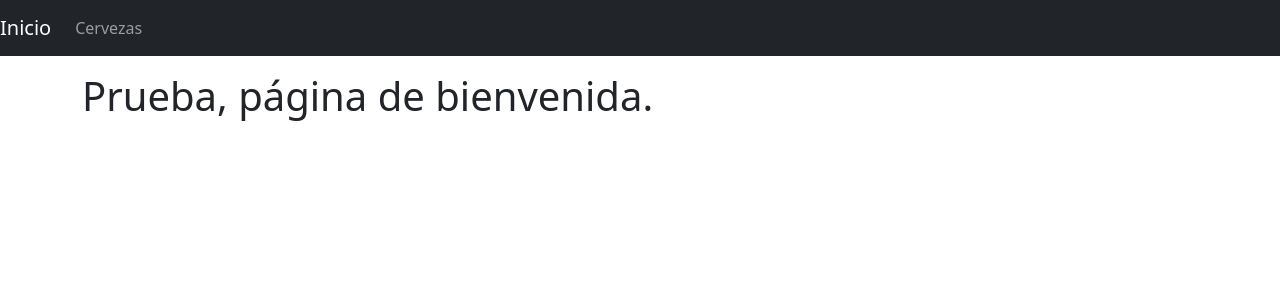
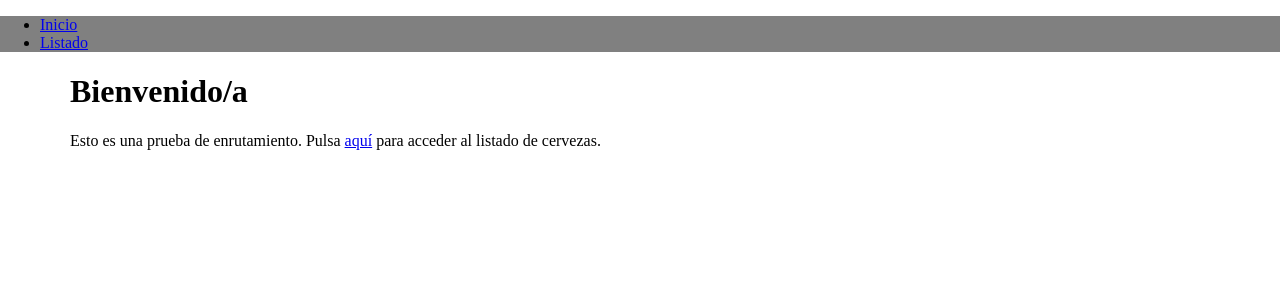
Before and after one commit to Jgonaz/vue-ts-punk-api, a Vue app: page / in a window 1280 px wide. Shown: the top 300 px of the page. Built offline with nearby package versions, Linux system fonts and the light colour scheme.

Commit message:
Llamada a API, añadir SASS.

```diff
--- a/package.json
+++ b/package.json
@@ -9,7 +9,6 @@
   },
   "dependencies": {
     "axios": "^0.27.2",
-    "bootstrap": "^5.1.3",
     "core-js": "^3.8.3",
     "jquery": "^3.6.0",
     "popper.js": "^1.16.1",
@@ -29,6 +28,8 @@
     "eslint-plugin-prettier": "^4.0.0",
     "eslint-plugin-vue": "^8.0.3",
     "prettier": "^2.4.1",
+    "sass": "^1.52.1",
+    "sass-loader": "^13.0.0",
     "typescript": "~4.5.5"
   }
 }
--- a/src/App.vue
+++ b/src/App.vue
@@ -1,16 +1,16 @@
 <template>
-  <div id="app">
-    <nav class="navbar navbar-expand navbar-dark bg-dark">
-      <router-link to="/index" class="navbar-brand">Inicio</router-link>
-      <div class="navbar-nav mr-auto">
-        <li class="nav-item">
-          <router-link to="/beers" class="nav-link">Cervezas</router-link>
-        </li>
-      </div>
-    </nav>
-    <div class="container mt-3">
-      <router-view />
-    </div>
+  <nav class="navbar">
+    <ul>
+      <li>
+        <router-link to="/index" class="navbar-brand">Inicio</router-link>
+      </li>
+      <li>
+        <router-link to="/beers" class="nav-link">Listado</router-link>
+      </li>
+    </ul>
+  </nav>
+  <div class="container">
+    <router-view />
   </div>
 </template>
 
@@ -21,3 +21,7 @@ export default defineComponent({
   name: "App",
 });
 </script>
+
+<style lang="scss">
+@import "@/styles/main";
+</style>
--- a/src/components/BeersList.vue
+++ b/src/components/BeersList.vue
@@ -1,30 +1,57 @@
 <template>
   <div>
-    <h1>Prueba, listado de cervezas.</h1>
+    <div>
+      <h1>Listado de cervezas.</h1>
+    </div>
+    <div class="search">
+      <input type="text" v-model="filter" />
+    </div>
+    <div v-if="errMsg" class="error-msg">
+      <span> {{ errMsg }} </span>
+    </div>
+    <div v-else class="grid">
+      <div v-for="(beer, index) in beers" v-bind:key="index">
+        <div class="grid-item" :id="'beer_' + beer.id">
+          <h3 class="grid-item_title">{{ beer.name }}</h3>
+        </div>
+      </div>
+    </div>
   </div>
 </template>
 
 <script lang="ts">
 import { defineComponent } from "vue";
+import Beer from "@/types/Beer";
+import BeersDataService from "@/services/BeersDataService";
 
 export default defineComponent({
   name: "BeersList",
+  data() {
+    return {
+      beers: [] as Beer[],
+      filter: "" as string,
+      errMsg: "" as string,
+    };
+  },
+  methods: {
+    getBeers() {
+      this.errMsg = "";
+      this.beers = [];
+
+      BeersDataService.getAll()
+        .then((response) => {
+          debugger;
+          if (response?.data) this.beers = response.data;
+          else this.errMsg = "Error al intentar obtener los datos.";
+        })
+        .catch((err) => {
+          console.error(err);
+          this.errMsg = "Error al intentar obtener los datos.";
+        });
+    },
+  },
+  mounted() {
+    this.getBeers();
+  },
 });
 </script>
-
-<style scoped>
-h3 {
-  margin: 40px 0 0;
-}
-ul {
-  list-style-type: none;
-  padding: 0;
-}
-li {
-  display: inline-block;
-  margin: 0 10px;
-}
-a {
-  color: #42b983;
-}
-</style>
--- a/src/components/IndexPage.vue
+++ b/src/components/IndexPage.vue
@@ -1,6 +1,11 @@
 <template>
   <div>
-    <h1>Prueba, página de bienvenida.</h1>
+    <h1>Bienvenido/a</h1>
+    <span>
+      Esto es una prueba de enrutamiento. Pulsa
+      <router-link to="/beers">aquí</router-link> para acceder al listado de
+      cervezas.
+    </span>
   </div>
 </template>
 
@@ -11,5 +16,3 @@ export default defineComponent({
   name: "IndexPage",
 });
 </script>
-
-<style scoped></style>
--- a/src/main.ts
+++ b/src/main.ts
@@ -3,7 +3,4 @@ import App from "./App.vue";
 
 import router from "@/router";
 
-import "bootstrap";
-import "bootstrap/dist/css/bootstrap.min.css";
-
 createApp(App).use(router).mount("#app");
--- /dev/null
+++ b/src/styles/_main.scss
@@ -0,0 +1,24 @@
+body {
+  margin: 0;
+
+  #app {
+    nav.navbar {
+      background-color: gray;
+      margin: 1rem auto;
+    }
+
+    .container {
+      max-width: 1140px;
+      margin: 0 auto;
+
+      .list{
+        .search{
+
+        }
+        .grid{
+
+        }
+      }
+    }
+  }
+}
```
Also changed, not shown: 1 other file (tests, documents, lock files or other folders).
